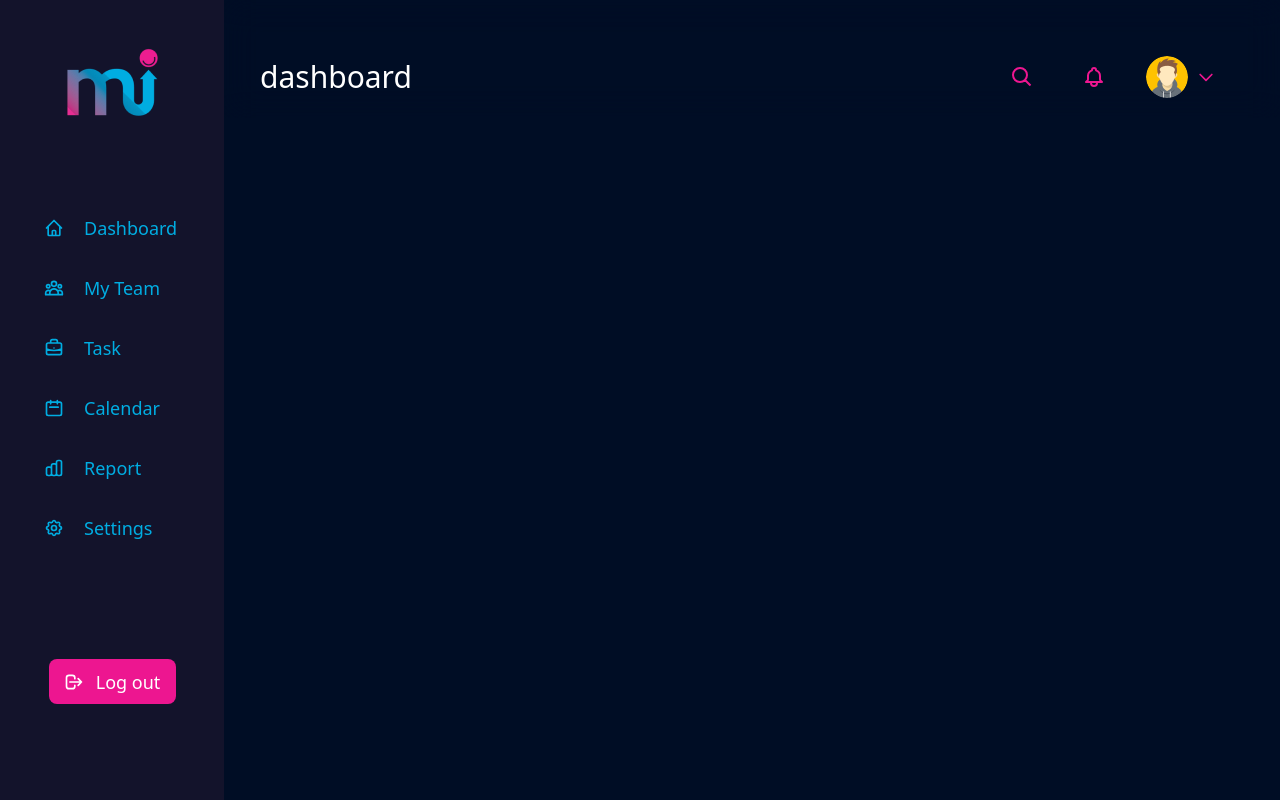
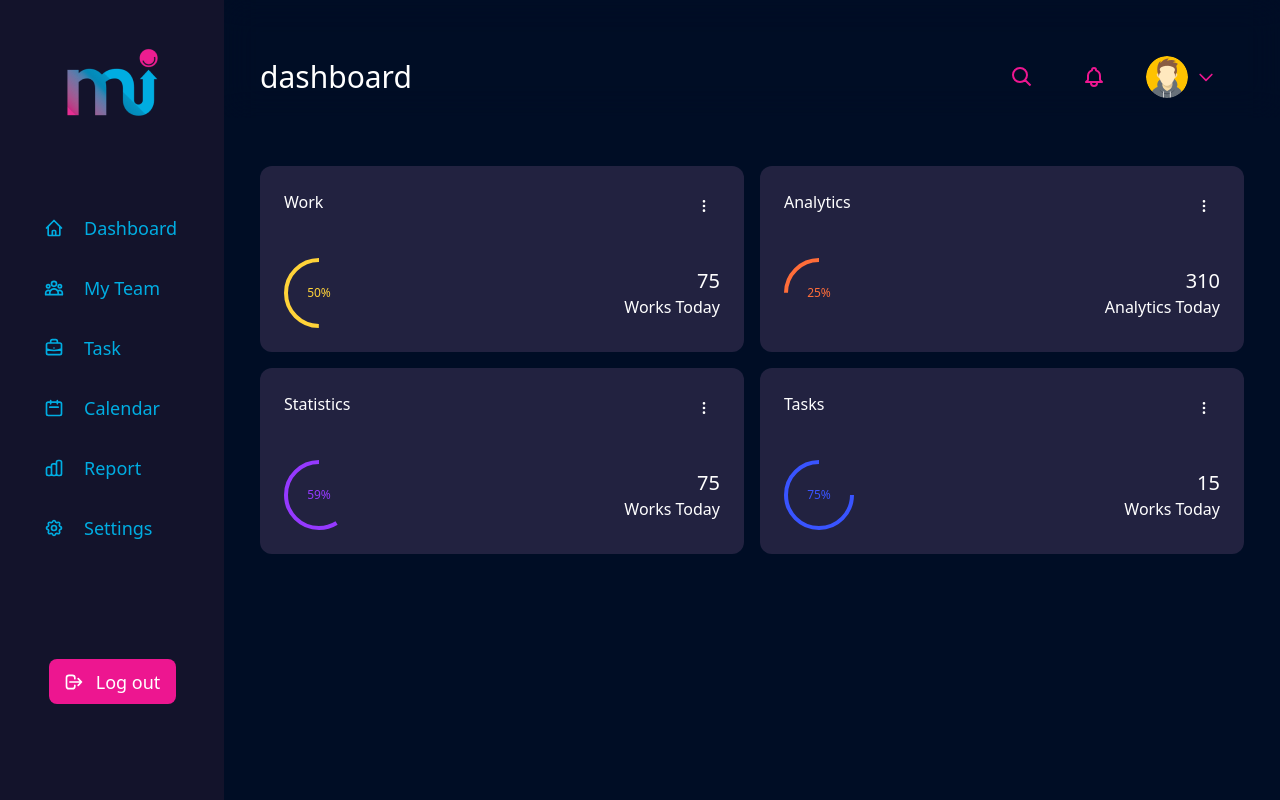
Before and after one commit to Credit-First/formi-frontend, a Next.js app: page / in a window 1280 px wide. Built offline with nearby package versions, Linux system fonts and the light colour scheme.

Commit message:
feat: add circleProgress compoenents

```diff
--- /dev/null
+++ b/src/components/circleProgress.tsx
@@ -0,0 +1,50 @@
+import { useState, useEffect } from 'react';
+import { DotsVerticalIcon } from '@heroicons/react/outline';
+import { CircleProgressProps } from '@/types';
+import CircleProgressbar from './circleProgressbar';
+
+const CircleProgress = ({
+    title,
+    color,
+    percent,
+    amount,
+    content,
+}: CircleProgressProps): JSX.Element => {
+    const [progressPercent, setProgressPercent] = useState(0);
+
+    useEffect(() => {
+        let timer = setInterval(() => {
+            if (percent > progressPercent) {
+                setProgressPercent(progressPercent + 1);
+                console.log(progressPercent)
+            }
+            clearInterval(timer);
+        }, 10);
+        return () => {
+            clearInterval(timer);
+        };
+    });
+
+    return (
+        <div className="cursor-pointer bg-back-item text-white rounded-xl p-6 hover:bg-b-item/80">
+            <div className="flex items-start justify-between pb-9">
+                <div className="text-md">{title}</div>
+                <DotsVerticalIcon className="h-8 w-8 rounded-full p-2 hover:bg-white/20" />
+            </div>
+            <div className="flex items-center justify-between">
+                <CircleProgressbar
+                    strokeColor={color}
+                    strokeWidth={4}
+                    sqSize={70}
+                    percentage={progressPercent}
+                />
+                <div className="flex flex-col items-end justify-end">
+                    <div className="text-xl">{amount}</div>
+                    <div className="text-md">{content}</div>
+                </div>
+            </div>
+        </div>
+    )
+}
+
+export default CircleProgress
--- /dev/null
+++ b/src/components/circleProgressbar.tsx
@@ -0,0 +1,49 @@
+import { CircleProgressBarProps } from '@/types';
+import React from 'react';
+
+const CircleProgressbar = ({
+    sqSize,
+    strokeWidth,
+    strokeColor,
+    percentage,
+}: CircleProgressBarProps): JSX.Element => {
+    return (
+        <svg width={sqSize} height={sqSize} viewBox={`0 0 ${sqSize} ${sqSize}`}>
+            <circle
+                className={`circle-background fill-transparent stroke-b-item`}
+                cx={sqSize / 2}
+                cy={sqSize / 2}
+                r={(sqSize - strokeWidth) / 2}
+                strokeWidth={`${strokeWidth}px`}
+            />
+            <circle
+                className="circle-progress fill-transparent "
+                cx={sqSize / 2}
+                cy={sqSize / 2}
+                r={(sqSize - strokeWidth) / 2}
+                strokeWidth={`${strokeWidth}px`}
+                stroke={strokeColor}
+                // Start progress marker at 12 O'Clock
+                transform={`rotate(-90 ${sqSize / 2} ${sqSize / 2})`}
+                style={{
+                    strokeDasharray: ((sqSize - strokeWidth) / 2) * Math.PI * 2,
+                    strokeDashoffset:
+                        ((sqSize - strokeWidth) / 2) * Math.PI * 2 +
+                        (((sqSize - strokeWidth) / 2) * Math.PI * 2 * percentage) / 100,
+                }}
+            />
+            <text
+                className={`circle-text text-xs`}
+                x="50%"
+                y="50%"
+                dy=".3em"
+                textAnchor="middle"
+                fill={strokeColor}
+            >
+                {`${percentage}%`}
+            </text>
+        </svg>
+    )
+}
+
+export default CircleProgressbar;
--- a/src/constants/index.ts
+++ b/src/constants/index.ts
@@ -17,3 +17,34 @@ export const sidebarItems = [
 ]
 
 export const dropdownlist = ['Profile', 'Settings', 'Log out']
+
+export const circleProgressList = [
+  {
+    title: 'Work',
+    color: '#FFD339',
+    percent: 50,
+    amount: 75,
+    content: 'Works Today',
+  },
+  {
+    title: 'Analytics',
+    color: '#FF6D39',
+    percent: 25,
+    amount: 310,
+    content: 'Analytics Today',
+  },
+  {
+    title: 'Statistics',
+    color: '#9539FF',
+    percent: 59,
+    amount: 75,
+    content: 'Works Today',
+  },
+  {
+    title: 'Tasks',
+    color: '#3954FF',
+    percent: 75,
+    amount: 15,
+    content: 'Works Today',
+  },
+]
--- a/src/pages/index.tsx
+++ b/src/pages/index.tsx
@@ -1,9 +1,16 @@
 import type { NextPage } from 'next';
 import Layout from '@/layout';
+import { circleProgressList } from '@/constants';
+import CircleProgress from '@/components/circleProgress';
 
 const Home: NextPage = () => {
   return (
     <Layout>
+      <div className="w-full col-span-2 md:col-span-4 grid grid-cols-1 md:grid-cols-2 gap-4">
+        {circleProgressList.map((item) => (
+          <CircleProgress key={item.title} {...item} />
+        ))}
+      </div>
     </Layout>
   )
 }
```
Also changed, not shown: src/types.ts (+14 -0 lines).
